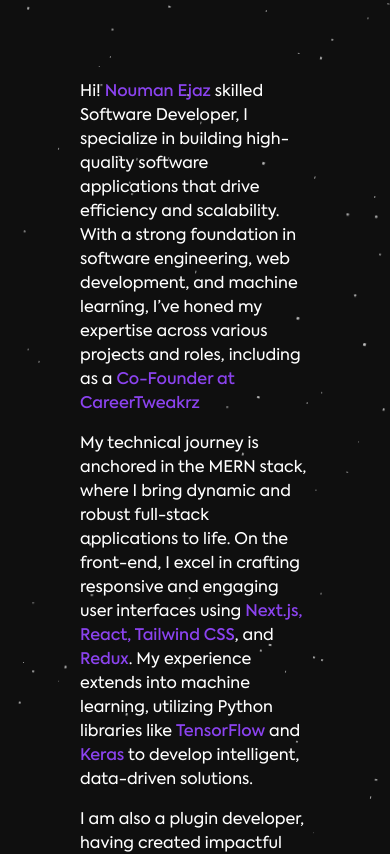
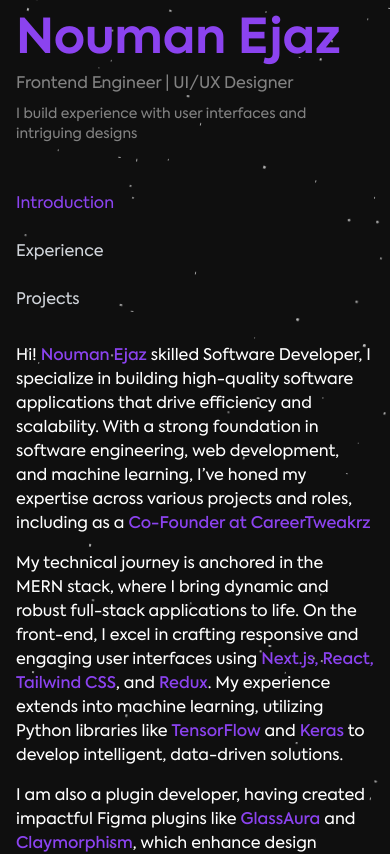
Before and after one commit to Nouman64-cat/my-portfolio, a Next.js app: page / in a window 390 px wide. Shown: the top 854 px of the page. Built offline with nearby package versions, Linux system fonts and the light colour scheme; no server answers.

Commit message:
mobile view navigation issue resolve

```diff
--- a/app/components/general/Dot.tsx
+++ b/app/components/general/Dot.tsx
@@ -50,7 +50,7 @@
           left: dotPosition.x,
           top: dotPosition.y,
           transform: 'translate(-50%, -50%)',
-          position: 'absolute',
+          position: 'fixed',
         }}
         className="w-3 h-3 border-2 border-purplish rounded-full pointer-events-none"
       />
--- a/app/page.tsx
+++ b/app/page.tsx
@@ -3,7 +3,6 @@
 import Left from "./components/left/Left";
 import Right from "./components/right/Right";
 import Dot from "./components/general/Dot";
-import IntersectionNavigation from "./components/general/IntersectionNavigation";
 import StarBackground from "./components/general/StarBackground";
 
 const Page = () => {
@@ -16,19 +15,18 @@
   return (
     <StarBackground>
       <Dot>
-        <div className="p-20 flex justify-between w-full">
-          {/* Pass the rightContainerRef as root to IntersectionNavigation */}
-          {/* <IntersectionNavigation root={rightContainerRef.current} /> */}
-          <div className="fixed h-screen hidden md:block">
-            {" "}
-            {/* Hidden on mobile screens */}
+        {/* Main wrapper */}
+        <div className="p-4 md:p-14 flex flex-col md:flex-row w-full">
+          {/* Left component */}
+          <div className="w-full md:w-96 md:fixed md:top-10 md:left-10 mb-6 md:mb-0">
             <Left />
           </div>
+
+          {/* Right content */}
           <div
             ref={rightContainerRef}
-            className="flex w-full justify-end overflow-y-auto"
+            className="flex w-full md:ml-64 justify-end overflow-y-auto"
           >
-            {/* Pass refs for each section to Right */}
             <Right
               introRef={introRef}
               experienceRef={experienceRef}
```
